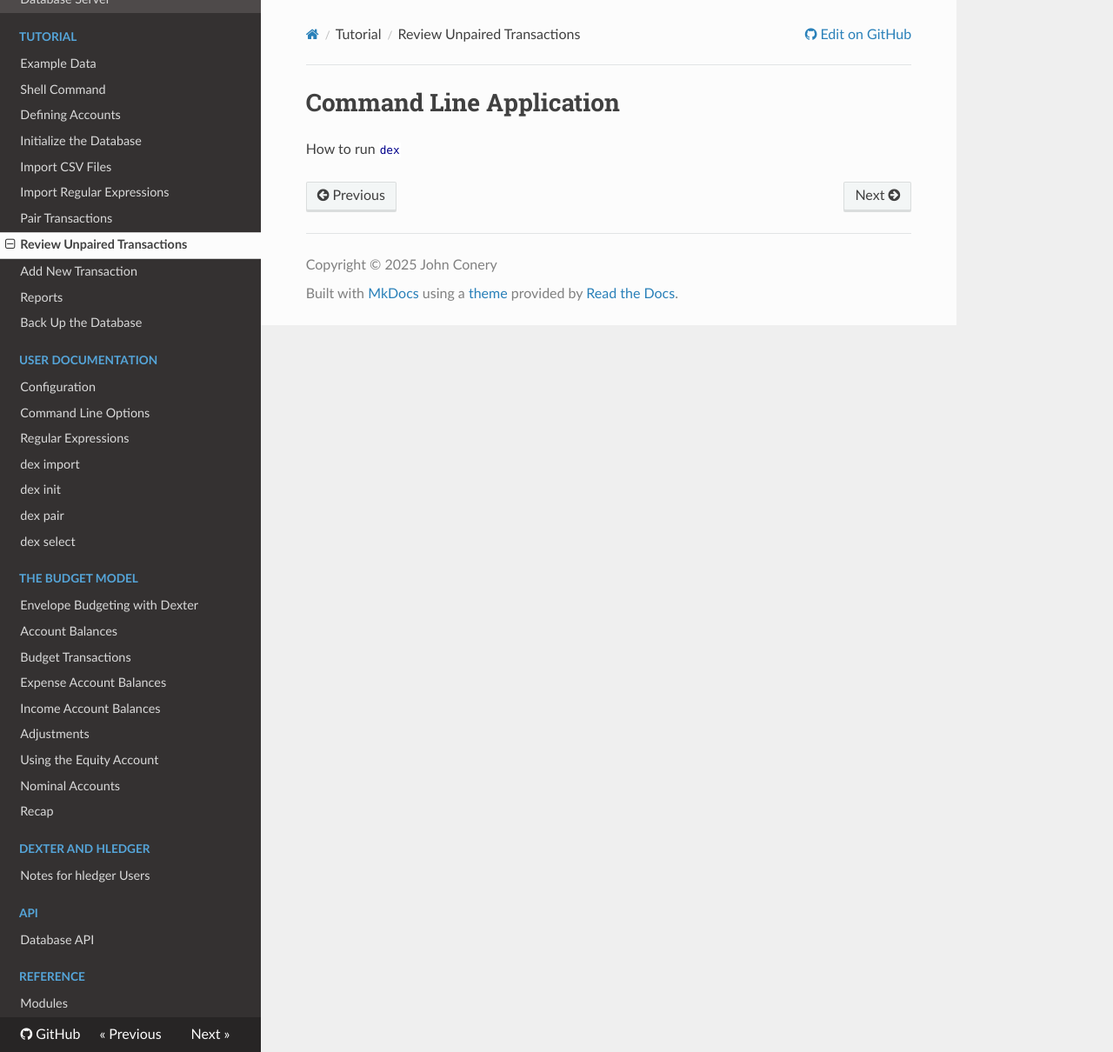
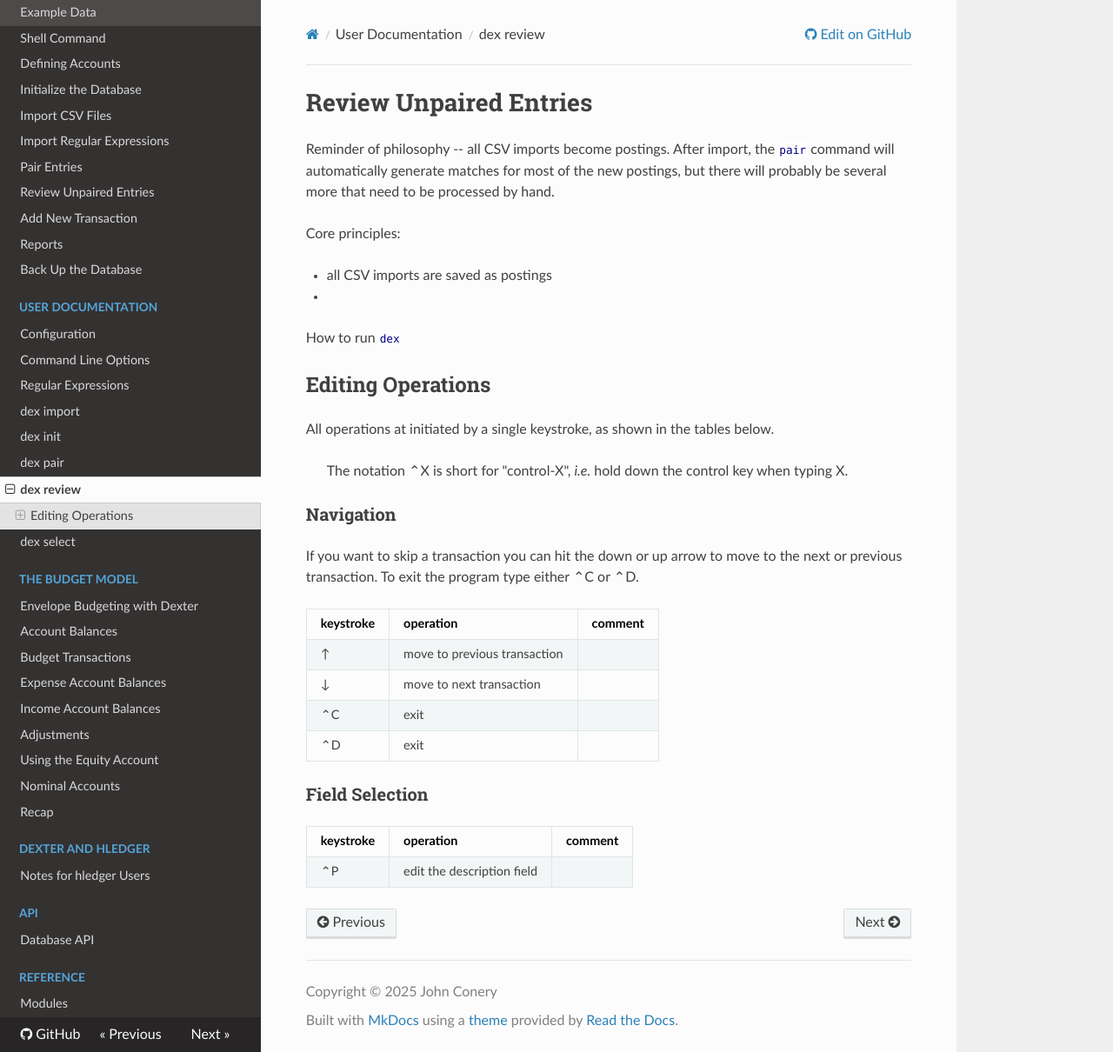
Before and after one commit to conery/dexter, an MkDocs documentation site: the page built from docs/dex_review.md, in a window 1280 px wide and 1210 px high. Shown: the whole window at 87% size. Built offline with MkDocs 1.6.1, drawn with Linux system fonts in a browser that asks for light colours; nearby versions of some CDN libraries.

Commit message:
Documentation updates, including figures for the section on 'dex review'

```diff
--- a/docs/dex_review.md
+++ b/docs/dex_review.md
@@ -1,3 +1,34 @@
-# Command Line Application
+# Review Unpaired Entries
+
+Reminder of philosophy -- all CSV imports become postings.
+After import, the `pair` command will automatically generate matches for most of the new postings, but there will probably be several more that need to be processed by hand.
+
+Core principles:
+
+* all CSV imports are saved as postings
+*
 
 How to run `dex`
+
+## Editing Operations
+
+All operations at initiated by a single keystroke, as shown in the tables below.
+
+> The notation &#8963;X is short for "control-X", _i.e._ hold down the control key when typing X.
+
+### Navigation
+
+If you want to skip a transaction you can hit the down or up arrow to move to the next or previous transaction.  To exit the program type either &#8963;C or &#8963;D.
+
+| keystroke | operation | comment |
+| --- | --- | --- |
+| &uarr; | move to previous transaction | |
+| &darr; | move to next transaction | |
+| &#8963;C | exit | |
+| &#8963;D | exit | |
+
+### Field Selection
+
+| keystroke | operation | comment |
+| --- | --- | --- |
+| &#8963;P | edit the description field | |
--- a/mkdocs.yml
+++ b/mkdocs.yml
@@ -39,9 +39,9 @@ nav:
     - "Initialize the Database": tut_init.md
     - "Import CSV Files": tut_import.md
     - "Import Regular Expressions": tut_regexp.md
-    - "Pair Transactions": tut_pair.md
+    - "Pair Entries": tut_pair.md
     # - "Select Transactions": tut_select.md
-    - "Review Unpaired Transactions": dex_review.md
+    - "Review Unpaired Entries": tut_review.md
     - "Add New Transaction": dex_add.md
     - "Reports": dex_report.md
     - "Back Up the Database": dex_save_restore.md
@@ -52,6 +52,7 @@ nav:
     - "dex import": dex_import.md
     - "dex init": dex_init.md
     - "dex pair": dex_pair.md
+    - "dex review": dex_review.md
     - "dex select": dex_select.md
   - "The Budget Model":
     - "Envelope Budgeting with Dexter": envelopes_dex.md
```
Also changed, not shown: docs/tut_regexp.md (+5 -0 lines), docs/tut_review.md (added, +289 -0 lines), docs/images/review.ambiguous.png (added), docs/images/review.blank.fill.png (added), docs/images/review.carwash.png (added), docs/images/review.completed.fill.png (added), docs/images/review.copy.fill.png (added), docs/images/review.edit.acct.png (added), docs/images/review.edit.desc.png (added), docs/images/review.edited.desc.png (added), docs/images/review.final.png (added), docs/images/review.help.png (added), docs/images/review.regexp.fill.png (added), 2 other files.
